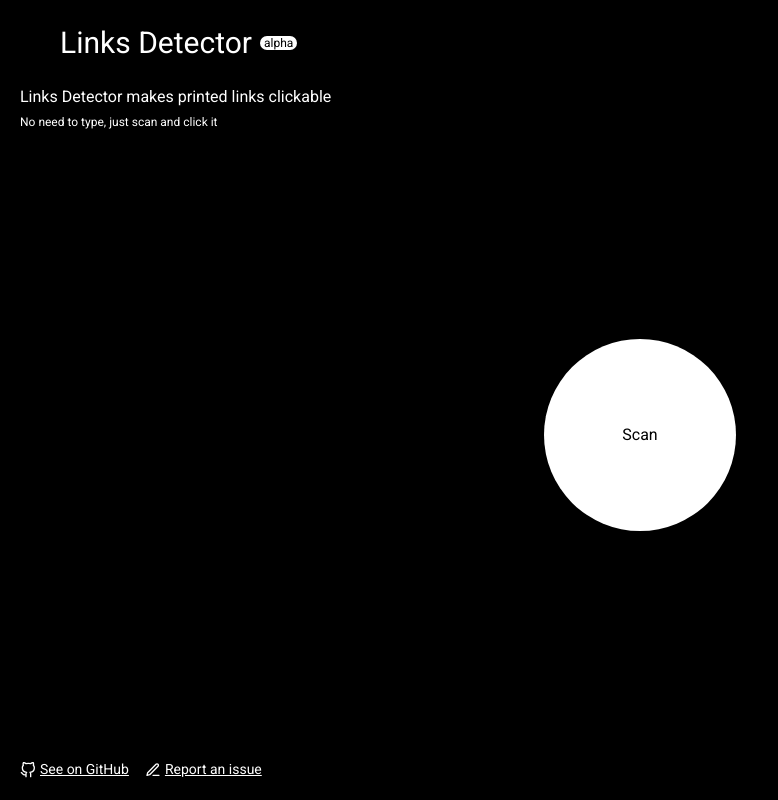
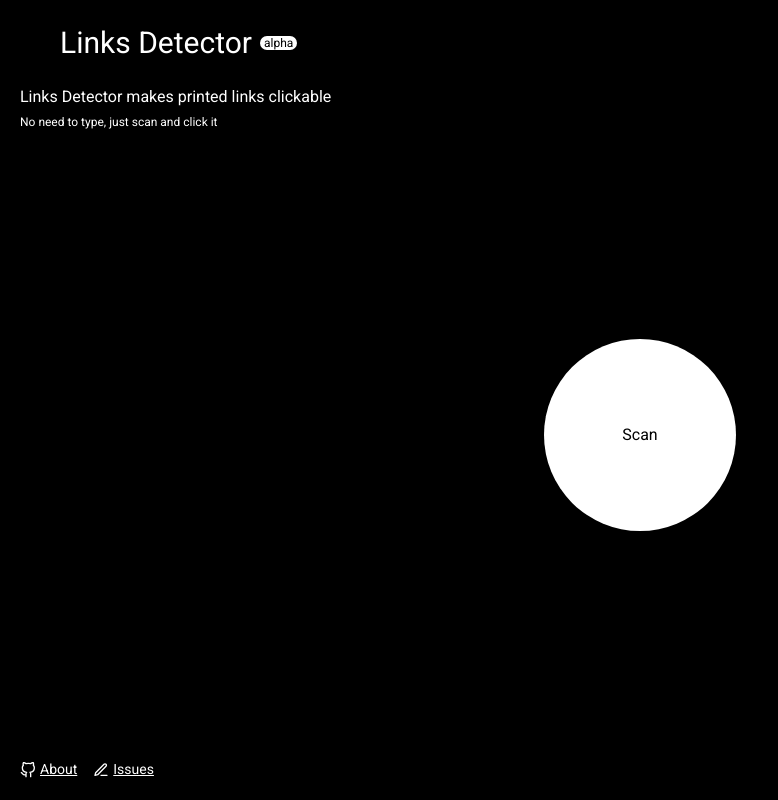
Before and after one commit to trekhleb/links-detector, a React (Create React App) app: page / in a window 1280 px wide. Shown: the whole page, without its empty margins (0-778 px from the left). Built offline with nearby package versions, Linux system fonts and the light colour scheme; some icons are missing.

Commit message:
Do smth.

```diff
--- a/src/components/shared/Footer.tsx
+++ b/src/components/shared/Footer.tsx
@@ -8,11 +8,11 @@ function Footer(): React.ReactElement {
     <footer>
       <div className="flex flex-row">
         <HyperLink to={GITHUB_BASE_URL} iconKey={ICON_KEYS.GIT_HUB} className="mr-4">
-          See on GitHub
+          About
         </HyperLink>
 
         <HyperLink to={GITHUB_ISSUES_LINK} iconKey={ICON_KEYS.EDIT}>
-          Report an issue
+          Issues
         </HyperLink>
       </div>
     </footer>
```
